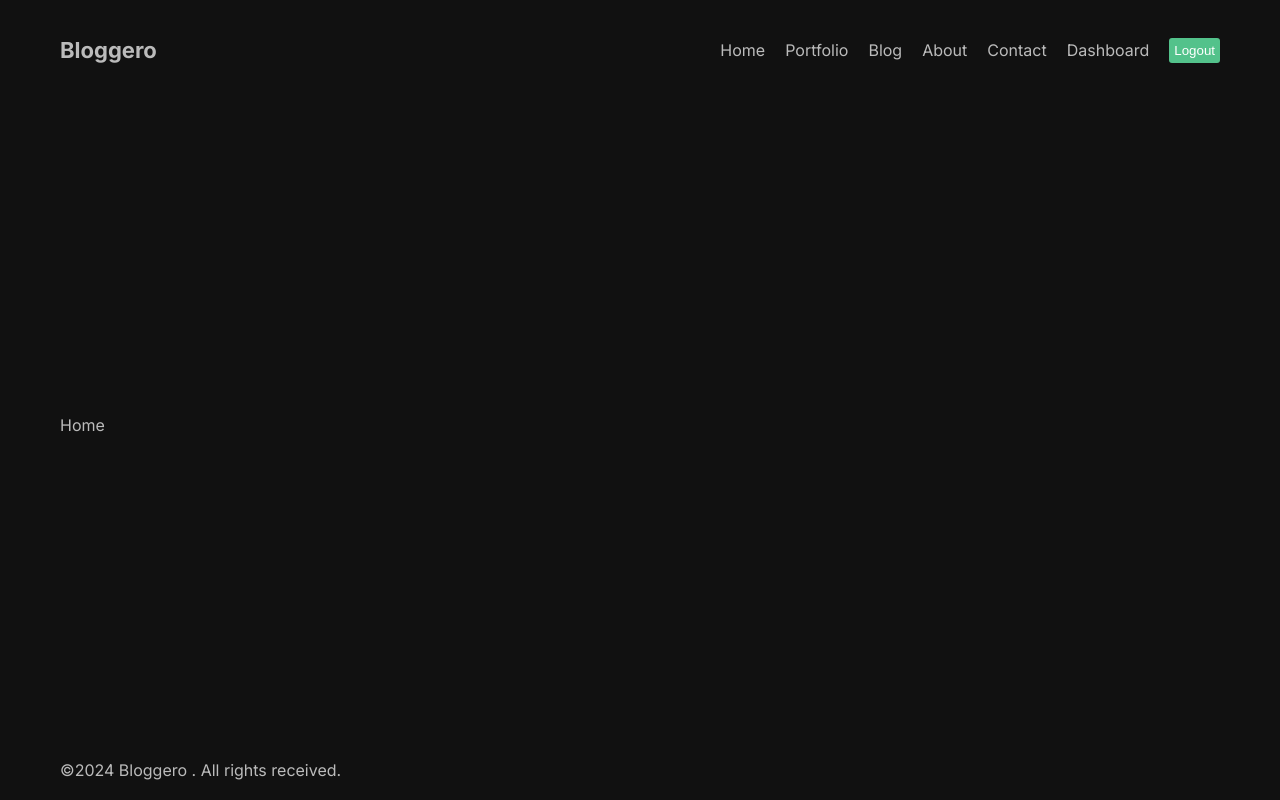
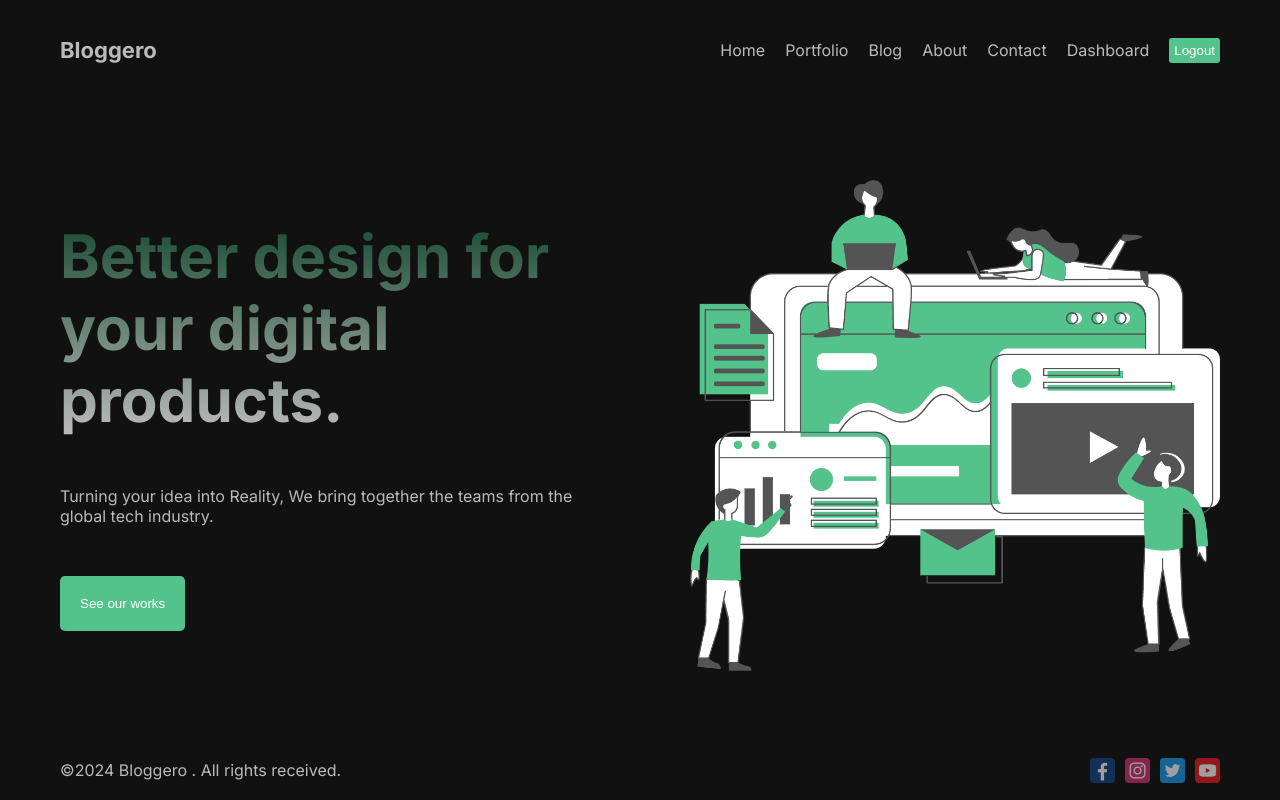
Before and after one commit to uzamauzair/BlogAppFullStack, a Next.js app: page / in a window 1280 px wide. Built offline with nearby package versions, Linux system fonts and the light colour scheme.

Commit message:
Home page developed

```diff
--- a/src/app/page.module.css
+++ b/src/app/page.module.css
@@ -1,229 +1,41 @@
-.main {
+.container {
+  display: flex;
+  align-items: center;
+  gap: 100px;
+}
+
+.item {
+  flex: 1;
+/* 1 item will take half, another will take other half */
   display: flex;
   flex-direction: column;
-  justify-content: space-between;
-  align-items: center;
-  padding: 6rem;
-  min-height: 100vh;
+  gap: 50px;
 }
 
-.description {
-  display: inherit;
-  justify-content: inherit;
-  align-items: inherit;
-  font-size: 0.85rem;
-  max-width: var(--max-width);
-  width: 100%;
-  z-index: 2;
-  font-family: var(--font-mono);
+.title {
+  font-size: 60px;
+  background: linear-gradient(to bottom, #194c33 , #bbb);
+  -webkit-background-clip: text;
+  -webkit-text-fill-color: transparent;
 }
 
-.description a {
-  display: flex;
-  justify-content: center;
-  align-items: center;
-  gap: 0.5rem;
+.desc {
+  font-size: 24px;
+  font-weight: 300;
 }
 
-.description p {
-  position: relative;
-  margin: 0;
-  padding: 1rem;
-  background-color: rgba(var(--callout-rgb), 0.5);
-  border: 1px solid rgba(var(--callout-border-rgb), 0.3);
-  border-radius: var(--border-radius);
+.button {
+  padding: 20px;
+  cursor: pointer;
+  background-color: #53c28b;
+  border: none;
+  border-radius: 5px;
+  width: max-content;
+  color: white;
 }
 
-.code {
-  font-weight: 700;
-  font-family: var(--font-mono);
+.img {
+  width: 100%;
+  height: 500px;
+  object-fit: cover;
 }
-
-.grid {
-  display: grid;
-  grid-template-columns: repeat(4, minmax(25%, auto));
-  max-width: 100%;
-  width: var(--max-width);
-}
-
-.card {
-  padding: 1rem 1.2rem;
-  border-radius: var(--border-radius);
-  background: rgba(var(--card-rgb), 0);
-  border: 1px solid rgba(var(--card-border-rgb), 0);
-  transition: background 200ms, border 200ms;
-}
-
-.card span {
-  display: inline-block;
-  transition: transform 200ms;
-}
-
-.card h2 {
-  font-weight: 600;
-  margin-bottom: 0.7rem;
-}
-
-.card p {
-  margin: 0;
-  opacity: 0.6;
-  font-size: 0.9rem;
-  line-height: 1.5;
-  max-width: 30ch;
-}
-
-.center {
-  display: flex;
-  justify-content: center;
-  align-items: center;
-  position: relative;
-  padding: 4rem 0;
-}
-
-.center::before {
-  background: var(--secondary-glow);
-  border-radius: 50%;
-  width: 480px;
-  height: 360px;
-  margin-left: -400px;
-}
-
-.center::after {
-  background: var(--primary-glow);
-  width: 240px;
-  height: 180px;
-  z-index: -1;
-}
-
-.center::before,
-.center::after {
-  content: '';
-  left: 50%;
-  position: absolute;
-  filter: blur(45px);
-  transform: translateZ(0);
-}
-
-.logo {
-  position: relative;
-}
-/* Enable hover only on non-touch devices */
-@media (hover: hover) and (pointer: fine) {
-  .card:hover {
-    background: rgba(var(--card-rgb), 0.1);
-    border: 1px solid rgba(var(--card-border-rgb), 0.15);
-  }
-
-  .card:hover span {
-    transform: translateX(4px);
-  }
-}
-
-@media (prefers-reduced-motion) {
-  .card:hover span {
-    transform: none;
-  }
-}
-
-/* Mobile */
-@media (max-width: 700px) {
-  .content {
-    padding: 4rem;
-  }
-
-  .grid {
-    grid-template-columns: 1fr;
-    margin-bottom: 120px;
-    max-width: 320px;
-    text-align: center;
-  }
-
-  .card {
-    padding: 1rem 2.5rem;
-  }
-
-  .card h2 {
-    margin-bottom: 0.5rem;
-  }
-
-  .center {
-    padding: 8rem 0 6rem;
-  }
-
-  .center::before {
-    transform: none;
-    height: 300px;
-  }
-
-  .description {
-    font-size: 0.8rem;
-  }
-
-  .description a {
-    padding: 1rem;
-  }
-
-  .description p,
-  .description div {
-    display: flex;
-    justify-content: center;
-    position: fixed;
-    width: 100%;
-  }
-
-  .description p {
-    align-items: center;
-    inset: 0 0 auto;
-    padding: 2rem 1rem 1.4rem;
-    border-radius: 0;
-    border: none;
-    border-bottom: 1px solid rgba(var(--callout-border-rgb), 0.25);
-    background: linear-gradient(
-      to bottom,
-      rgba(var(--background-start-rgb), 1),
-      rgba(var(--callout-rgb), 0.5)
-    );
-    background-clip: padding-box;
-    backdrop-filter: blur(24px);
-  }
-
-  .description div {
-    align-items: flex-end;
-    pointer-events: none;
-    inset: auto 0 0;
-    padding: 2rem;
-    height: 200px;
-    background: linear-gradient(
-      to bottom,
-      transparent 0%,
-      rgb(var(--background-end-rgb)) 40%
-    );
-    z-index: 1;
-  }
-}
-
-/* Tablet and Smaller Desktop */
-@media (min-width: 701px) and (max-width: 1120px) {
-  .grid {
-    grid-template-columns: repeat(2, 50%);
-  }
-}
-
-@media (prefers-color-scheme: dark) {
-  .vercelLogo {
-    filter: invert(1);
-  }
-
-  .logo {
-    filter: invert(1) drop-shadow(0 0 0.3rem #ffffff70);
-  }
-}
-
-@keyframes rotate {
-  from {
-    transform: rotate(360deg);
-  }
-  to {
-    transform: rotate(0deg);
-  }
-}
--- a/src/app/page.tsx
+++ b/src/app/page.tsx
@@ -1,10 +1,18 @@
-import Image from 'next/image'
-import styles from './page.module.css'
+import Image from "next/image";
+import styles from "./page.module.css";
+import Hero from "public/hero.png";
 
 export default function Home() {
   return (
-    <div>
-      Home
+    <div className={styles.container}>
+      <div className={styles.item}>
+        <h1 className={styles.title}>Better design for your digital products.</h1>
+        <p className={styles.description}>Turning your idea into Reality, We bring together the teams from the global tech industry.</p>
+        <button className={styles.button}>See our works</button>
+      </div>
+      <div className={styles.item}>
+        <Image src={Hero} alt="Home page" className={styles.img} />
+      </div>
     </div>
-  )
+  );
 }
--- a/src/components/footer/Footer.tsx
+++ b/src/components/footer/Footer.tsx
@@ -1,4 +1,5 @@
 "use client"
+import Image from 'next/image';
 import styles from './footer.module.css'
 
 const Footer = () => {
@@ -7,6 +8,12 @@
   return (
     <div className={styles.container}>
       <div>©2024 Bloggero . All rights received.</div>
+      <div className={styles.social}>
+        <Image src="/1.png" width={25} height={25} className={styles.icon} alt='Bloggero FB' />
+        <Image src="/2.png" width={25} height={25} className={styles.icon} alt='Bloggero Insta ' />
+        <Image src="/3.png" width={25} height={25} className={styles.icon} alt='Bloggero Twitter' />
+        <Image src="/4.png" width={25} height={25} className={styles.icon} alt='Bloggero Youtube' />
+      </div>
     </div>
   );
 };
--- a/src/components/footer/footer.module.css
+++ b/src/components/footer/footer.module.css
@@ -5,3 +5,12 @@
     justify-content: space-between;
     padding-bottom: 10px;
 }
+.social {
+    display: flex;
+    align-items: center;
+    gap: 10px;
+}
+.icon {
+    opacity: 0.6;
+    cursor: pointer;
+}
```
